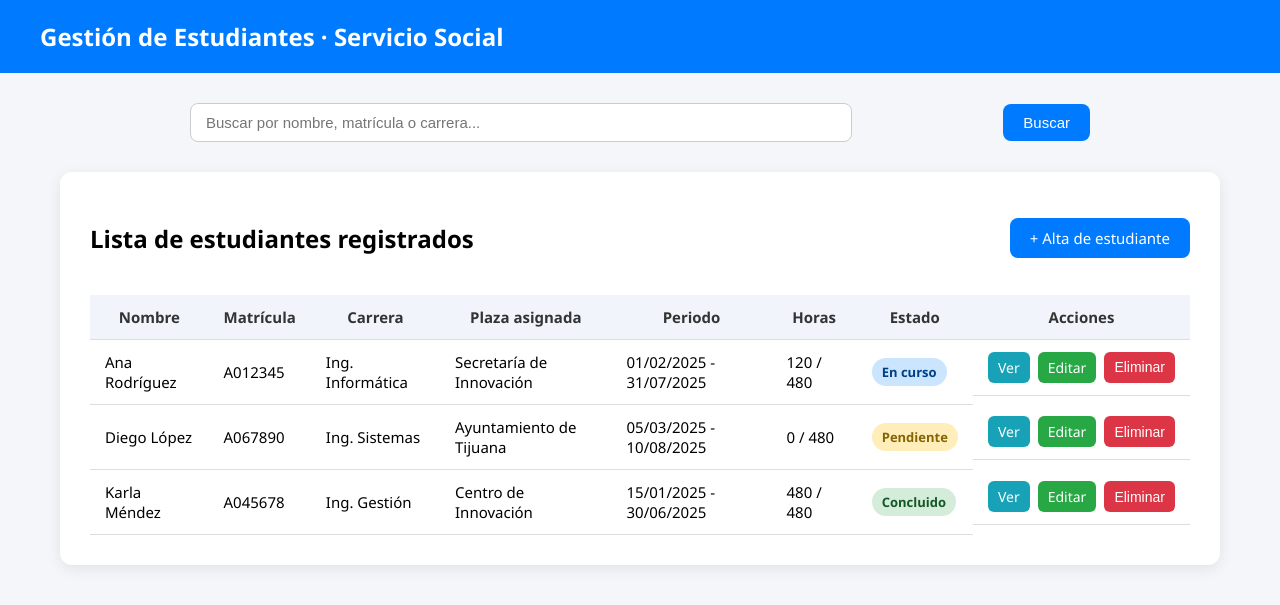
After one commit to hectorgrm/vinculacion, a PHP site: page /serviciosocial/view/gestestudiante/gestestudiante_list.php in a window 1280 px wide. The commit adds this page. Shown: the top 605 px of the page. Run offline with PHP 8.4, Linux system fonts and the light colour scheme.

Commit message:
Modelo Gestion Estudiante FRONT END
Este gestion estudiante ya tiene todos los datos de un estudiante junto con su carrera plaza horas y mas. todo front end

```diff
--- /dev/null
+++ b/serviciosocial/assets/css/gestestudiante/estudianteliststyles.css
@@ -0,0 +1,142 @@
+body {
+    font-family: 'Segoe UI', Tahoma, sans-serif;
+    background: #f4f6f9;
+    margin: 0;
+    padding: 0;
+}
+
+header{
+    background: #007bff;
+    color: #fff;
+    padding: 20px 40px;
+    justify-content: space-between;
+    align-items: center;
+}
+
+header h1 {
+    margin: 0;
+    font-size: 24px;
+}
+
+.search-bar {
+    margin: 30px auto;
+    max-width: 900px;
+    display: flex;
+    justify-content: space-between;
+    align-items: center;
+}
+
+.search-bar input {
+    width: 70%;
+    padding: 10px 15px;
+    font-size: 15px;
+    border: 1px solid #ccc;
+    border-radius: 8px;
+}
+
+.search-bar button {
+    padding: 10px 20px;
+    font-size: 15px;
+    border: none;
+    background: #007bff;
+    color: #fff;
+    border-radius: 8px;
+    cursor: pointer;
+}
+
+.search-bar button {
+    padding: 10px 20px;
+    font-size: 15px;
+    border: none;
+    background: #007bff;
+    color: #fff;
+    border-radius: 8px;
+    cursor: pointer;
+}
+
+main {
+    max-width: 1100px;
+    margin: 0 auto 50px;
+    background: #fff;
+    padding: 30px;
+    border-radius: 12px;
+    box-shadow: 0 4px 15px rgba(0,0,0,0.08);
+}
+
+table {
+    width: 100%;
+    border-collapse: collapse;
+    font-size: 15px;
+}
+
+table th, table td {
+    padding: 12px 15px;
+    text-align: lef;
+    border-bottom: 1px solid #ddd;
+}
+
+table th {
+    background: #f1f5fb;
+    color: #333;
+    font-weight: bold;
+}
+
+table tr:hover {
+    background: #f9fcff;
+
+}
+
+.status {
+    display: inline-block;
+    padding: 5px 10px;
+    border-radius: 20px;
+    font-size: 13px;
+    font-weight: bold;
+    text-align: center;
+}
+
+
+    .status.pendiente { background: #ffeeba; color: #856404; }
+    .status.en_curso { background: #cce5ff; color: #004085; }
+    .status.concluido { background: #d4edda; color: #155724; }
+    .status.cancelado { background: #f8d7da; color: #721c24; }
+
+        .actions {
+      display: flex;
+      gap: 8px;
+    }
+
+    .btn {
+      padding: 6px 10px;
+      border: none;
+      border-radius: 6px;
+      cursor: pointer;
+      font-size: 14px;
+      text-decoration: none;
+    }
+
+    .btn.view { background: #17a2b8; color: #fff; }
+    .btn.edit { background: #28a745; color: #fff; }
+    .btn.delete { background: #dc3545; color: #fff; }
+
+    .btn:hover { opacity: 0.9; }
+
+    .top-actions {
+      display: flex;
+      justify-content: space-between;
+      align-items: center;
+      margin-bottom: 20px;
+    }
+
+    .btn.new {
+      background: #007bff;
+      color: #fff;
+      padding: 10px 20px;
+      font-size: 15px;
+      border-radius: 8px;
+      text-decoration: none;
+    }
+
+    .btn.new:hover {
+      background: #0056b3;
+    }
--- a/serviciosocial/index.php
+++ b/serviciosocial/index.php
@@ -43,6 +43,10 @@ if (!is_array($user) || !in_array(strtolower((string)($user['role'] ?? '')), $al
                 <h3>Alta de Estudiantes</h3>
                 <a href="view/altaestudiante/estudiante_list.php">Entrar</a>
             </div>
+            <div class="card" id="estudiantes">
+                <h3>Gestión de Estudiantes</h3>
+                <a href="view/gestestudiante/gestestudiante_list.php">Entrar</a>
+            </div>
             <div class="card" id="plazas">
                 <h3>Gestión de Plazas</h3>
                 <a href="view/gestionplaza/plaza_list.php">Entrar</a>
--- /dev/null
+++ b/serviciosocial/view/gestestudiante/gestestudiante_list.php
@@ -0,0 +1,89 @@
+<!DOCTYPE html>
+<html lang="en">
+
+<head>
+    <meta charset="UTF-8">
+    <meta name="viewport" content="width=device-width, initial-scale=1.0">
+    <title>Document</title>
+    <link rel="stylesheet" href="../../assets/css/gestestudiante/estudianteliststyles.css">
+</head>
+
+<body>
+
+  <header>
+    <h1>Gestión de Estudiantes · Servicio Social</h1>
+  </header>
+
+  <div class="search-bar">
+    <input type="text" placeholder="Buscar por nombre, matrícula o carrera..." />
+    <button>Buscar</button>
+  </div>
+
+  <main>
+    <div class="top-actions">
+      <h2>Lista de estudiantes registrados</h2>
+      <a href="estudiante_add.html" class="btn new">+ Alta de estudiante</a>
+    </div>
+
+    <table>
+      <thead>
+        <tr>
+          <th>Nombre</th>
+          <th>Matrícula</th>
+          <th>Carrera</th>
+          <th>Plaza asignada</th>
+          <th>Periodo</th>
+          <th>Horas</th>
+          <th>Estado</th>
+          <th>Acciones</th>
+        </tr>
+      </thead>
+      <tbody>
+        <tr>
+          <td>Ana Rodríguez</td>
+          <td>A012345</td>
+          <td>Ing. Informática</td>
+          <td>Secretaría de Innovación</td>
+          <td>01/02/2025 - 31/07/2025</td>
+          <td>120 / 480</td>
+          <td><span class="status en_curso">En curso</span></td>
+          <td class="actions">
+            <a href="estudiante_view.html" class="btn view">Ver</a>
+            <a href="estudiante_edit.html" class="btn edit">Editar</a>
+            <button class="btn delete">Eliminar</button>
+          </td>
+        </tr>
+        <tr>
+          <td>Diego López</td>
+          <td>A067890</td>
+          <td>Ing. Sistemas</td>
+          <td>Ayuntamiento de Tijuana</td>
+          <td>05/03/2025 - 10/08/2025</td>
+          <td>0 / 480</td>
+          <td><span class="status pendiente">Pendiente</span></td>
+          <td class="actions">
+            <a href="estudiante_view.html" class="btn view">Ver</a>
+            <a href="estudiante_edit.html" class="btn edit">Editar</a>
+            <button class="btn delete">Eliminar</button>
+          </td>
+        </tr>
+        <tr>
+          <td>Karla Méndez</td>
+          <td>A045678</td>
+          <td>Ing. Gestión</td>
+          <td>Centro de Innovación</td>
+          <td>15/01/2025 - 30/06/2025</td>
+          <td>480 / 480</td>
+          <td><span class="status concluido">Concluido</span></td>
+          <td class="actions">
+            <a href="estudiante_view.html" class="btn view">Ver</a>
+            <a href="estudiante_edit.html" class="btn edit">Editar</a>
+            <button class="btn delete">Eliminar</button>
+          </td>
+        </tr>
+      </tbody>
+    </table>
+  </main>
+
+</body>
+</html>
```
Also changed, not shown: serviciosocial/assets/css/gestestudiante/estudianteviewstyles.css (added, +116 -0 lines), serviciosocial/view/gestestudiante/gestestudiente_view.php (added, +107 -0 lines), serviciosocial/controller/GestEstudianteController.php (added), serviciosocial/model/GestEstudianteModel.php (added), serviciosocial/view/gestestudiante/gestestudiante_delete.php (added), serviciosocial/view/gestestudiante/gestestudiante_edit.php (added), 1 other file.
